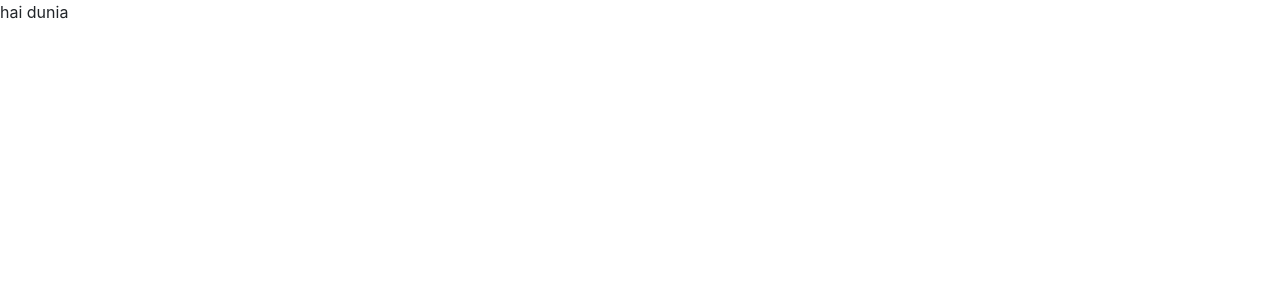
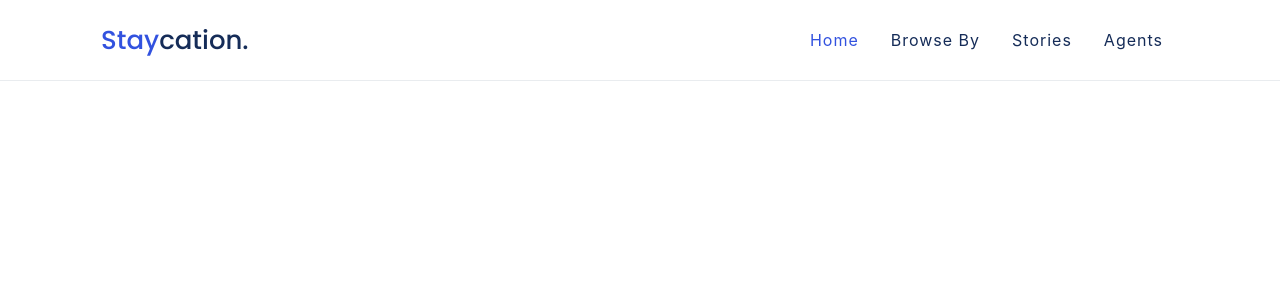
Before and after one commit to savirafatika/Staycation-BWAMERN, a React (Create React App) app: page / in a window 1280 px wide. Shown: the top 300 px of the page. Built offline with nearby package versions, Linux system fonts and the light colour scheme.

Commit message:
create navbar component and put to arrage LandingPage

```diff
--- a/src/App.js
+++ b/src/App.js
@@ -1,11 +1,14 @@
 import React from 'react';
-
+import { BrowserRouter as Router, Route } from 'react-router-dom'
 import 'assets/scss/style.scss';
+import LandingPage from 'pages/LandingPage';
 
 function App() {
   return (
     <div className="App">
-      hai dunia
+      <Router>
+        <Route path="/" component={LandingPage}></Route>
+      </Router>
     </div>
   );
 }
--- a/src/assets/scss/_variables.scss
+++ b/src/assets/scss/_variables.scss
@@ -14,7 +14,7 @@
 $gray-600: #6c757d !default;
 $gray-700: #495057 !default;
 $gray-800: #343a40 !default;
-$gray-900: #212529 !default;
+$gray-900: #152C58 !default;
 $black:    #000 !default;
 
 $grays: () !default;
@@ -34,7 +34,7 @@
 );
 
 $blue:    #007bff !default;
-$indigo:  #6610f2 !default;
+$indigo:  #3252DF !default;
 $purple:  #6f42c1 !default;
 $pink:    #e83e8c !default;
 $red:     #dc3545 !default;
@@ -64,8 +64,8 @@
   $colors
 );
 
-$primary:       $blue !default;
-$secondary:     $gray-600 !default;
+$primary:       $indigo !default;
+$secondary:     $gray-900 !default;
 $success:       $green !default;
 $info:          $cyan !default;
 $warning:       $yellow !default;
--- a/src/assets/scss/style.scss
+++ b/src/assets/scss/style.scss
@@ -4,7 +4,7 @@
  * Copyright 2011-2021 Twitter, Inc.
  * Licensed under MIT (https://github.com/twbs/bootstrap/blob/main/LICENSE)
  */
-
+@import url('https://fonts.googleapis.com/css2?family=Poppins:wght@100;200;300;400;500;600;700;800;900&display=swap');
 @import "functions";
 @import "variables";
 @import "mixins";
@@ -42,3 +42,45 @@
 @import "spinners";
 @import "utilities";
 @import "print";
+
+.brand-text-icon {
+   font-size: 26px;
+   font-weight: 500;
+   font-family: "Poppins", sans-serif;
+   color: $primary;
+   &:hover {
+      color: $primary;
+      text-decoration: none;
+   }
+}
+
+header {
+   border-bottom: 1px solid $gray-200;
+   width: 100%;
+   position: relative;
+
+   .navbar {
+      height: 80px;
+
+      ul.navbar-nav {
+         li.nav-item {
+            &.active {
+               a.nav-link {
+                  color: $primary;
+               }
+            }
+            a {
+               &.nav-link {
+                  letter-spacing: 1px;
+                  color: $gray-900;
+                  padding-left: 1rem;
+                  padding-right: 1rem;
+                  &:hover {
+                     text-decoration: underline;
+                  }
+               }
+            }
+         }
+      }
+   }
+}
--- a/src/assets/scss/utilities/_text.scss
+++ b/src/assets/scss/utilities/_text.scss
@@ -48,6 +48,14 @@
   @include text-emphasis-variant(".text-#{$color}", $value, true);
 }
 
+@each $color, $value in $colors {
+  @include text-emphasis-variant(".text-#{$color}", $value, true);
+}
+
+@each $color, $value in $grays {
+  @include text-emphasis-variant(".text-gray-#{$color}", $value, true);
+}
+
 .text-body { color: $body-color !important; }
 .text-muted { color: $text-muted !important; }
 
--- a/src/pages/LandingPage.js
+++ b/src/pages/LandingPage.js
@@ -1,11 +1,12 @@
 import React, { Component } from 'react'
+import Header from 'parts/Header'
 
 export default class LandingPage extends Component {
    render() {
       return (
-         <div>
-
-         </div>
-      )
+         <>
+            <Header {...this.props}></Header>
+         </>
+      );
    }
 }
--- a/src/parts/Header.js
+++ b/src/parts/Header.js
@@ -0,0 +1,44 @@
+import React from 'react'
+import Button from 'elements/Button'
+import BrandIcon from 'parts/IconText'
+
+export default function Header(props) {
+
+   const getNavLinkClass = path => {
+      return props.location.pathname === path ? " active" : "";
+   }
+
+   return (
+      <header className="spacing-sm">
+         <div className="container">
+            <nav className="navbar navbar-expand-lg navbar-light">
+               <BrandIcon />
+               <div className="collapse navbar-collapse">
+               <ul className="navbar-nav ml-auto">
+                  <li className={`nav-item${getNavLinkClass("/")}`}>
+                     <Button className="nav-link" type="link" href="/">
+                        Home
+                     </Button>
+                  </li>
+                  <li className={`nav-item${getNavLinkClass("/browse-by")}`}>
+                     <Button className="nav-link" type="link" href="/browse-by">
+                        Browse By
+                     </Button>
+                  </li>
+                  <li className={`nav-item${getNavLinkClass("/stories")}`}>
+                     <Button className="nav-link" type="link" href="/stories">
+                        Stories
+                     </Button>
+                  </li>
+                  <li className={`nav-item${getNavLinkClass("/agents")}`}>
+                     <Button className="nav-link" type="link" href="/agents">
+                        Agents
+                     </Button>
+                  </li>
+               </ul>
+            </div>
+            </nav>
+         </div>
+      </header>
+   )
+}
--- /dev/null
+++ b/src/parts/IconText.js
@@ -0,0 +1,10 @@
+import React from 'react'
+import Button from 'elements/Button'
+
+export default function IconText() {
+   return (
+      <Button className="brand-text-icon" href="" type="link">
+         Stay<span className="text-gray-900">cation.</span>
+      </Button>
+   )
+}
```
